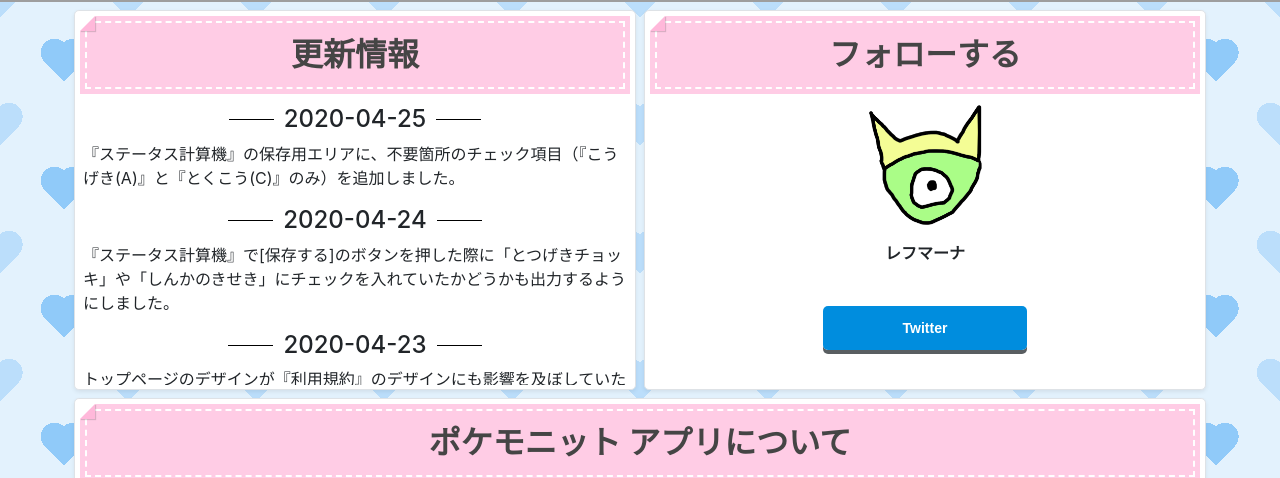
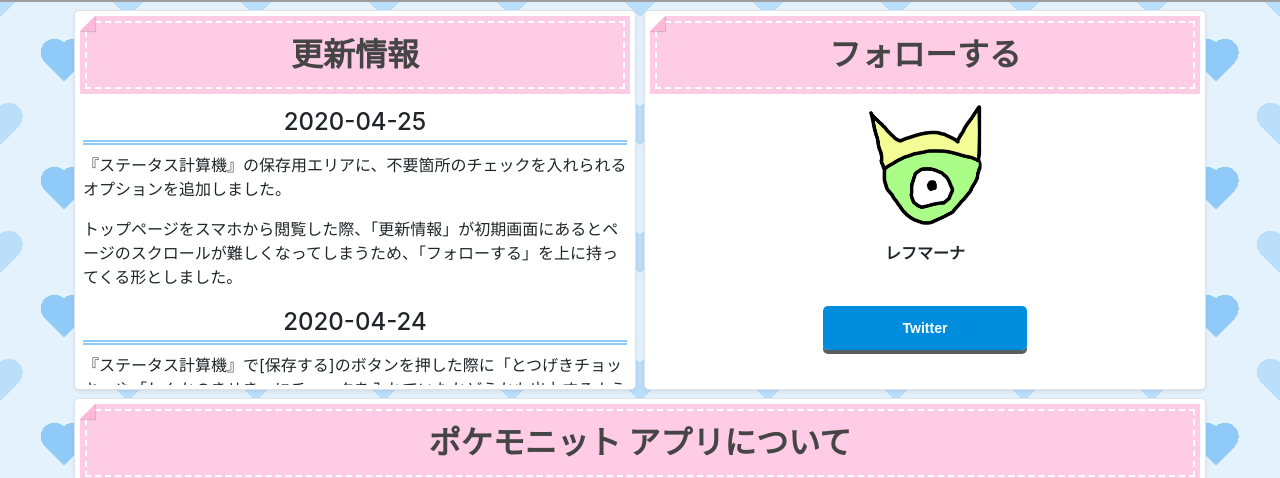
Before and after one commit to lefmarna/pokemonote-web-old, a Vue app: page / in a window 1280 px wide. Shown: the part 322-800 px from the top of the page. Built offline with nearby package versions, Linux system fonts and the light colour scheme; grey boxes are pictures that could not be loaded; what vue-head would draw is missing.

Commit message:
更新情報をコンポーネントに分けない形に変更

```diff
--- a/src/components/updates.vue
+++ b/src/components/updates.vue
@@ -1,49 +1,64 @@
 <template>
   <div class="overflow-auto px-2">
-        <updatesTemplate
-      day="2020-04-25"
-      content="『ステータス計算機』の保存用エリアに、不要箇所のチェック項目（『こうげき(A)』と『とくこう(C)』のみ）を追加しました。"
-    />
-    <updatesTemplate
-      day="2020-04-24"
-      content="『ステータス計算機』で[保存する]のボタンを押した際に「とつげきチョッキ」や「しんかのきせき」にチェックを入れていたかどうかも出力するようにしました。"
-    />
-    <updatesTemplate
-      day="2020-04-23"
-      content="トップページのデザインが『利用規約』のデザインにも影響を及ぼしていた不具合を修正しました。"
-      content2="『ステータス計算機』をスマホで表示した際のレイアウトを少し変更しました。"
-    />
-    <updatesTemplate
-      day="2020-04-22"
-      content="『ステータス計算機』におけるポケモン入力の候補選択を、キーボードの上下キーで移動できるようにしました。"
-    />
-    <updatesTemplate
-      day="2020-04-20"
-      content="サイト全体のデザインを変更しました。"
-    />
-    <updatesTemplate
-      day="2020-04-19"
-      content="『ステータス計算機』において、進化先の存在しないポケモンであっても『しんかのきせき』にチェックを入れることができていた不具合を修正しました。"
-    />
-    <updatesTemplate
-      day="2020-04-18"
-      content="『ステータス計算機』におけるヌケニンのHPを修正しました。"
-    />
+    <div>
+      <h3>2020-04-25</h3>
+      <p>
+        『ステータス計算機』の保存用エリアに、不要箇所のチェックを入れられるオプションを追加しました。
+      </p>
+      <p>
+        トップページをスマホから閲覧した際、「更新情報」が初期画面にあるとページのスクロールが難しくなってしまうため、「フォローする」を上に持ってくる形としました。
+      </p>
+    </div>
+    <div>
+      <h3>2020-04-24</h3>
+      <p>
+        『ステータス計算機』で[保存する]のボタンを押した際に「とつげきチョッキ」や「しんかのきせき」にチェックを入れていたかどうかも出力するようにしました。
+      </p>
+    </div>
+    <div>
+      <h3>2020-04-23</h3>
+      <p>
+        トップページのデザインが『利用規約』のデザインにも影響を及ぼしていた不具合を修正しました。
+      </p>
+      <p>
+        『ステータス計算機』をスマホで表示した際のレイアウトを少し変更しました。
+      </p>
+    </div>
+    <div>
+      <h3>2020-04-22</h3>
+      <p>
+        『ステータス計算機』におけるポケモン入力の候補選択を、キーボードの上下キーで移動できるようにしました。
+      </p>
+    </div>
+    <div>
+      <h3>2020-04-20</h3>
+      <p>
+        サイト全体のデザインを変更しました。
+      </p>
+    </div>
+    <div>
+      <h3>2020-04-19</h3>
+      <p>
+        『ステータス計算機』において、進化先の存在しないポケモンであっても『しんかのきせき』にチェックを入れることができていた不具合を修正しました。
+      </p>
+    </div>
+    <div>
+      <h3>2020-04-18</h3>
+      <p>
+        『ステータス計算機』におけるヌケニンのHPを修正しました。
+      </p>
+    </div>
   </div>
 </template>
-
-<script>
-import updatesTemplate from "./updatesTemplate.vue";
-
-export default {
-  components: {
-    updatesTemplate
-  }
-};
-</script>
 
 <style lang="scss" scoped>
 .overflow-auto {
   height: 280px;
 }
+h3 {
+  text-align: center;
+  padding: 3px 0px;
+  font-size: 1.5rem;
+  border-bottom: double 5px #90caf9;
+}
 </style>
--- a/src/components/updatesTemplate.vue
+++ /dev/null
@@ -1,44 +0,0 @@
-<template>
-  <div>
-    <div class="text-center">
-      <h3 class="h4">{{ day }}</h3>
-    </div>
-    <p>{{ content }}</p>
-    <p>{{ content2 }}</p>
-  </div>
-</template>
-
-<script>
-export default {
-  name: "updatesTemplate",
-  props: {
-    day: Date,
-    content: String,
-    content2: String
-  }
-};
-</script>
-
-<style lang="scss" scoped>
-h3 {
-  position: relative;
-  display: inline-block;
-  padding: 0 55px;
-}
-h3:before,
-h3:after {
-  content: "";
-  position: absolute;
-  top: 50%;
-  display: inline-block;
-  width: 45px;
-  height: 1px;
-  background-color: black;
-}
-h3:before {
-  left: 0;
-}
-h3:after {
-  right: 0;
-}
-</style>
```
